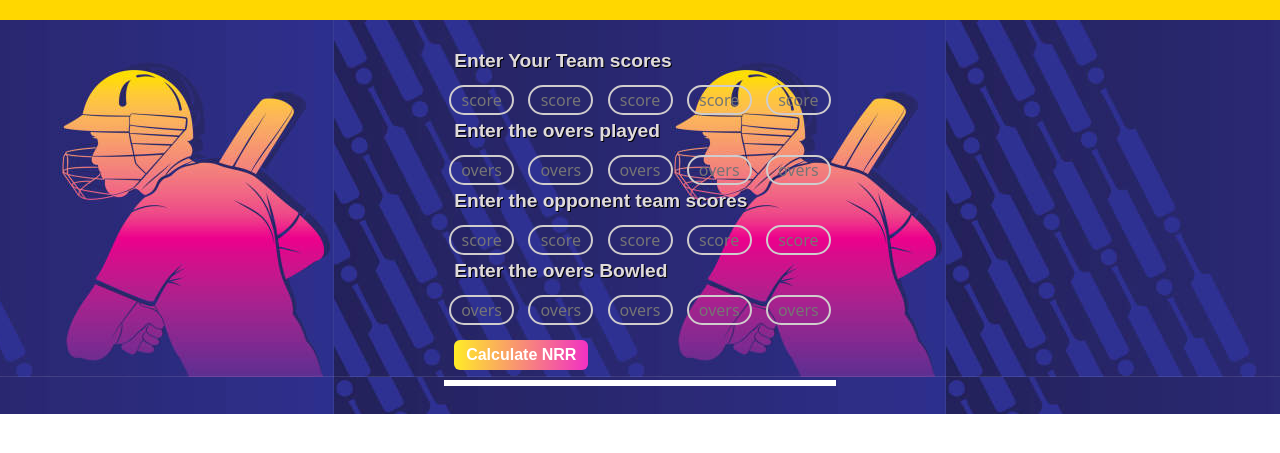
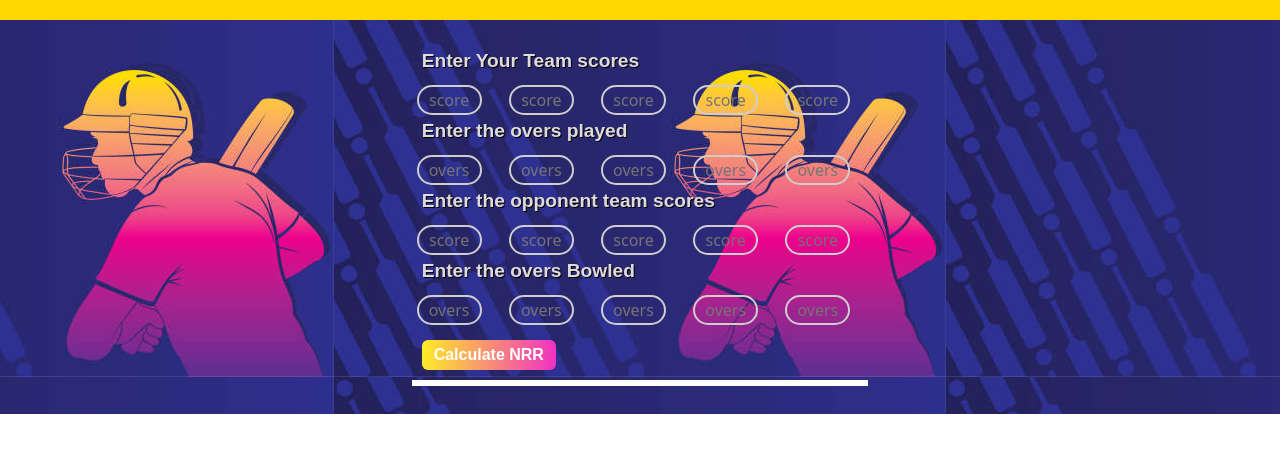
Before and after one commit to sandeeppatil-903/NetRunRate, a plain HTML site: page index.html in a window 1280 px wide. Shown: the part 87-540 px from the top of the page. Drawn offline with nearby package versions, Linux system fonts and the light colour scheme.

Commit message:
added margin to the boxes

```diff
--- a/index.css
+++ b/index.css
@@ -71,6 +71,7 @@ input {
   border-style: solid;
   border-color: rgb(208, 205, 205);
   text-align: center;
+  margin-right: 18px;
 }
 
 input::-webkit-outer-spin-button,
```
